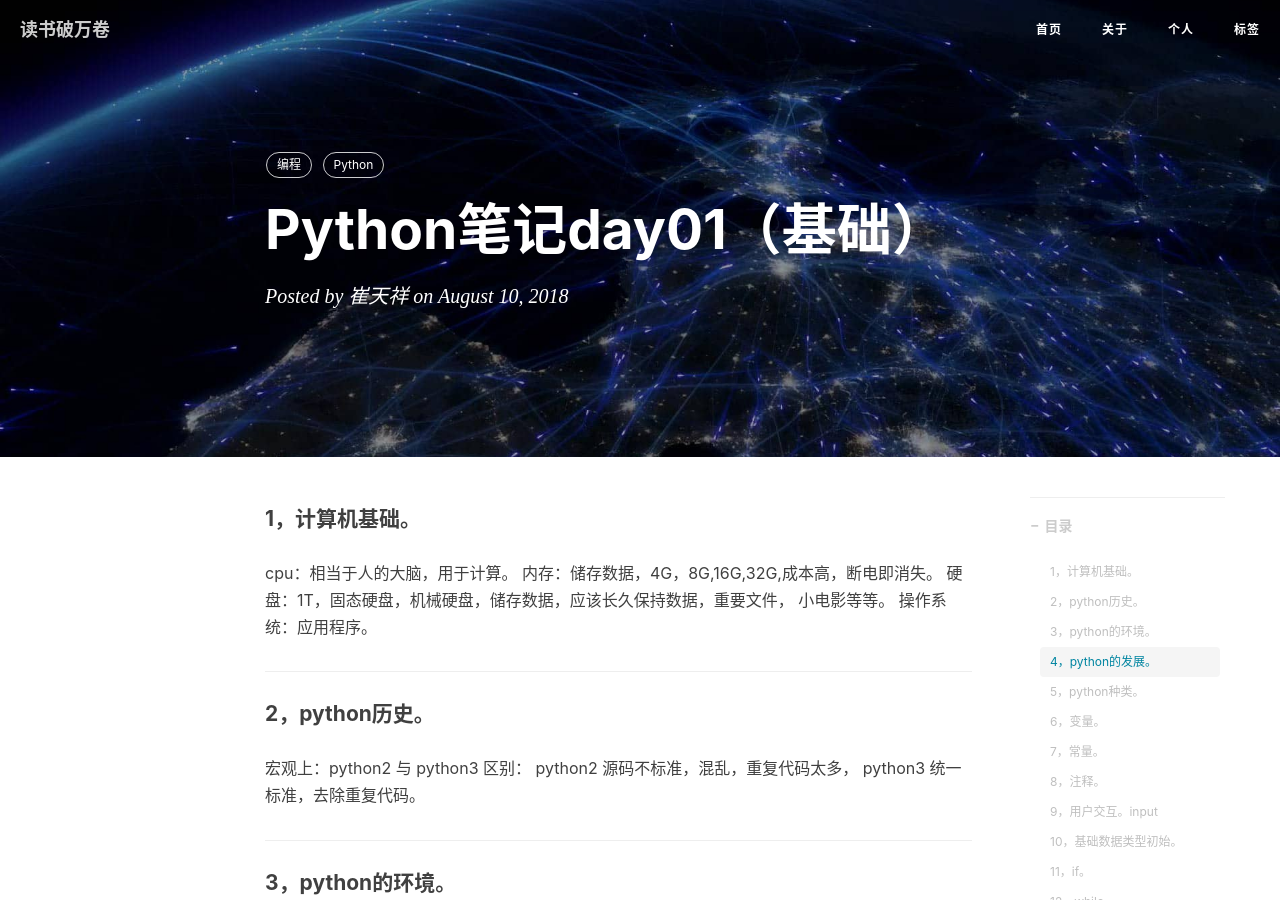
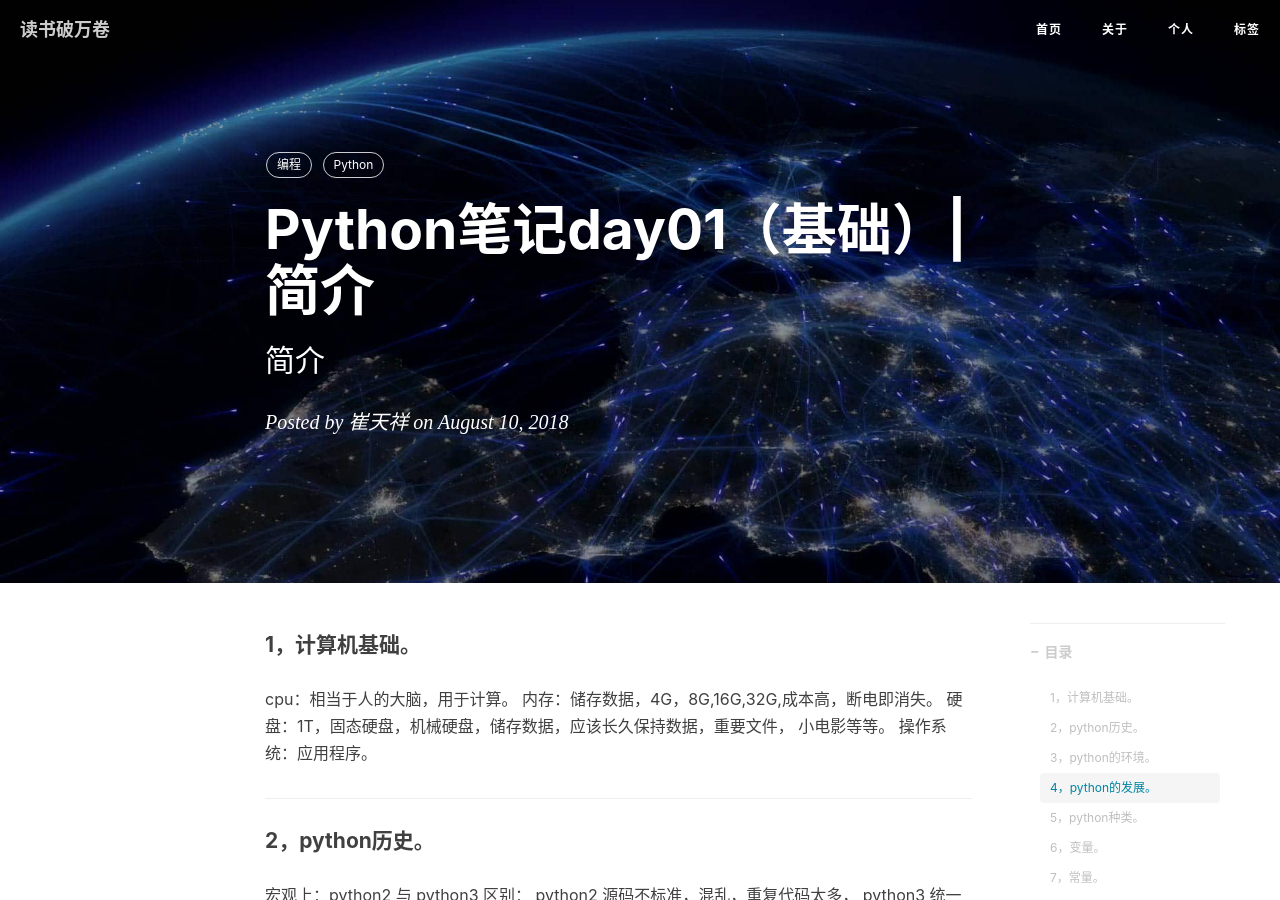
Before and after one commit to cuitianxiang100/cuitianxiang100.github.io, a Jekyll site: the page built from _posts/2018-08-10-Python笔记day01（基础）.markdown, in a window 1280 px wide and 900 px high. Built offline with Jekyll 4.4.1, drawn with Linux system fonts in a browser that asks for light colours; nearby versions of some CDN libraries; comment, search, counter and statistics services are not loaded.

Commit message:
Update 2018-08-10-Python笔记day01（基础）.markdown

```diff
--- a/_posts/2018-08-10-Python笔记day01（基础）.markdown
+++ b/_posts/2018-08-10-Python笔记day01（基础）.markdown
@@ -1,7 +1,7 @@
 ---
 layout:     post
-title:      "Python笔记day01（基础）"
-subtitle:   ""
+title:      "Python笔记day01（基础）|简介"
+subtitle:   "简介"
 date:       2018-08-10 10:00:00
 author:     "崔天祥"
 header-img: "img/post-bg-os-metro.jpg"
```
